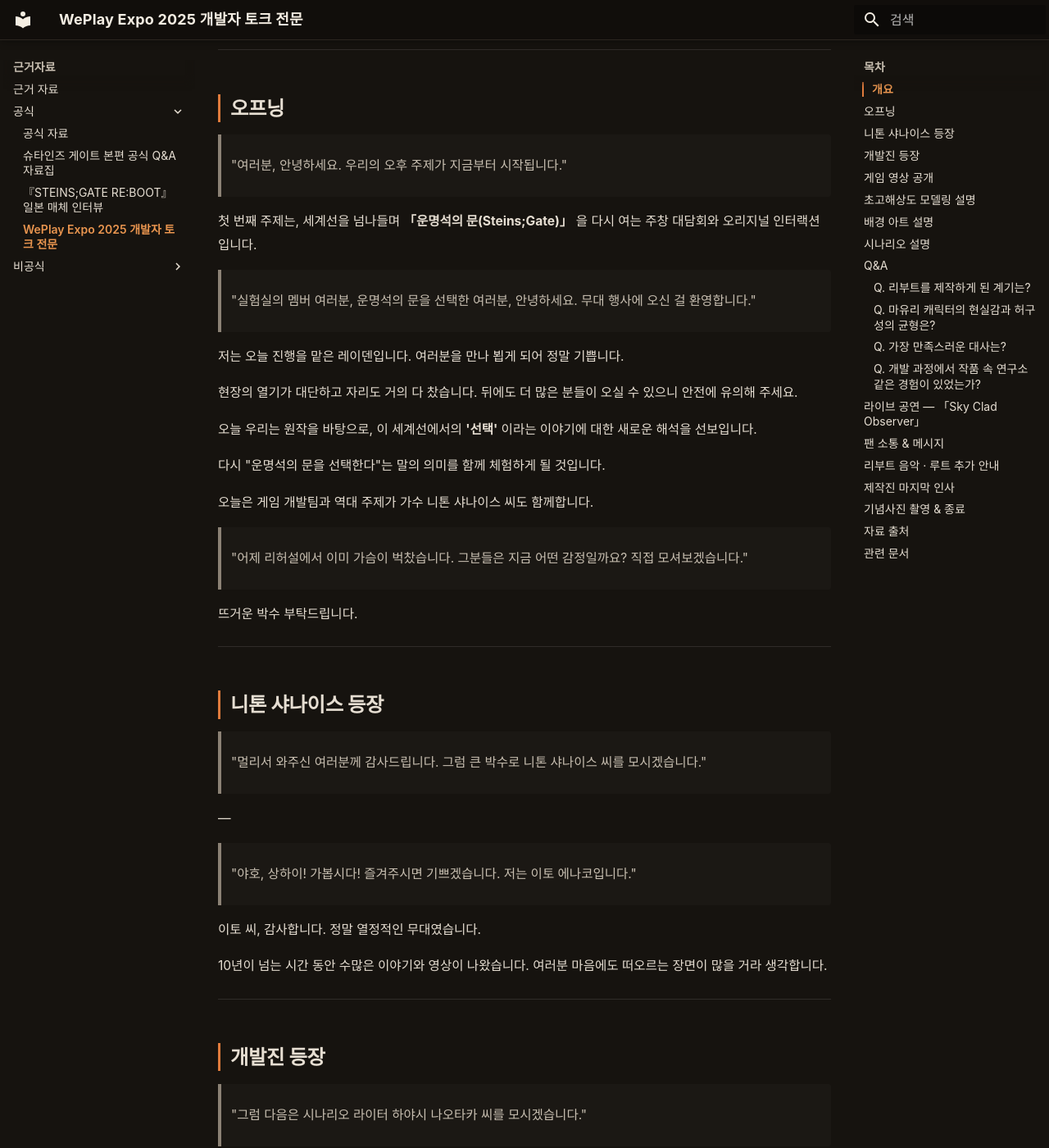
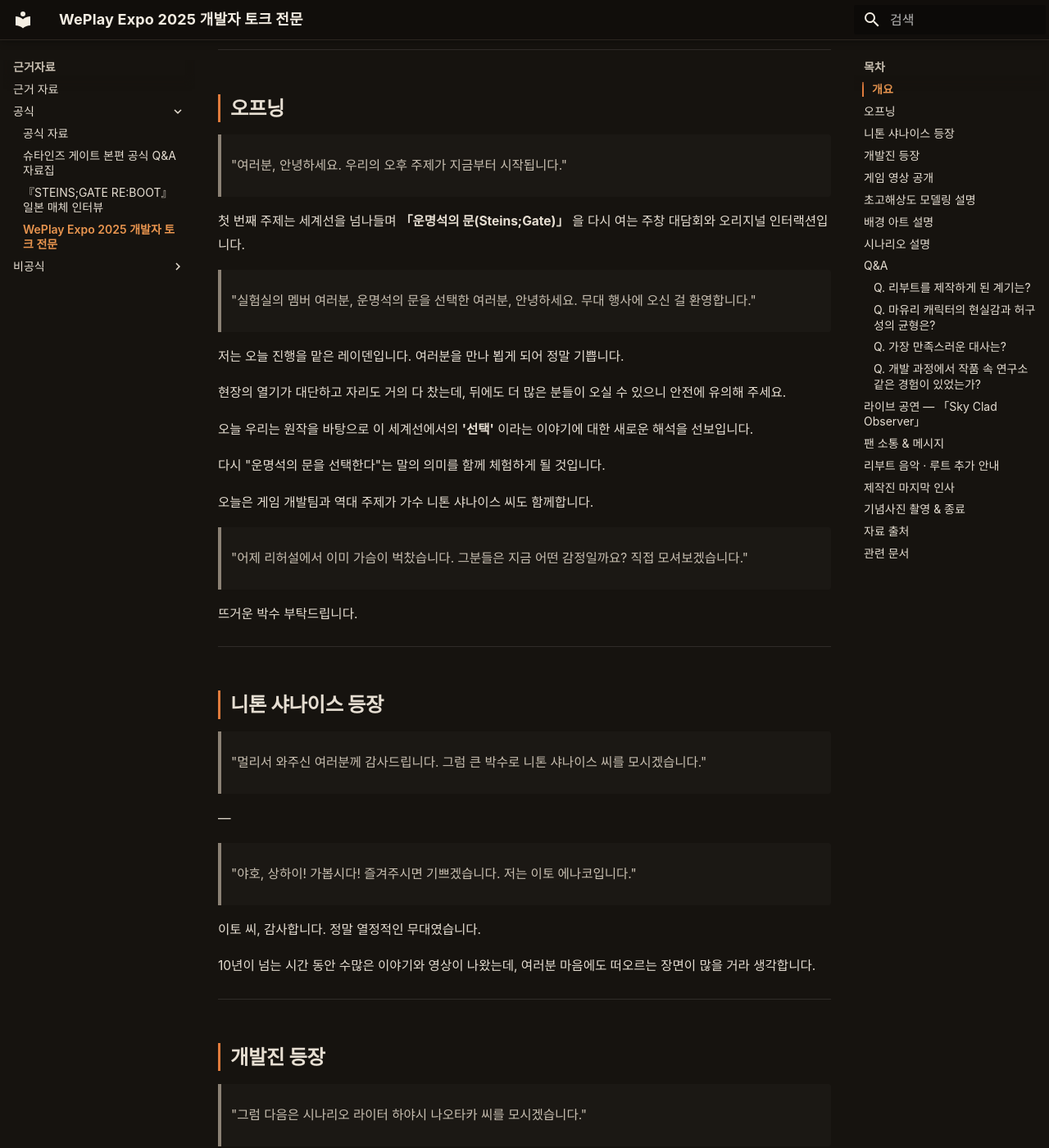
Before and after one commit to sgwiki/sgwiki.github.io, an MkDocs documentation site: the page built from wiki/근거자료/공식/weplay-expo-2025.md, in a window 1280 px wide and 1400 px high, scrolled down 447 px. Shown: the whole window at 82% size. Built offline with MkDocs 1.6.1 and Material for MkDocs 9.7.7, drawn with Linux system fonts in a browser that asks for light colours; some web fonts are replaced; some of the changed text lies outside the part shown.

Commit message:
chore(wiki): 근거자료/공식/weplay-expo-2025 정비 — frontmatter 보강(title·category(근거자료/공식)·spoiler(none) 추가, 품질 감사 check 1 fail 해소)·humanize 11건(연결어미 뒤 쉼표 6·주어 뒤 쉼표 1·단문 복문화 4, 모두 비인용 서술문)·인용 블록 58줄·수치(9600px·160cm·15년·2025년)·스포일러·링크(내부 3·외부 1) 불변
Co-Authored-By: Claude Opus 4.6 <noreply@anthropic.com>

```diff
--- a/wiki/근거자료/공식/weplay-expo-2025.md
+++ b/wiki/근거자료/공식/weplay-expo-2025.md
@@ -17,7 +20,7 @@ description: "2025년 WePlay Expo에서 진행된 「슈타인즈 게이트 리
 > "여러분, 안녕하세요.
 > 우리의 오후 주제가 지금부터 시작됩니다."
 
-첫 번째 주제는, 세계선을 넘나들며
+첫 번째 주제는 세계선을 넘나들며
 **「운명석의 문(Steins;Gate)」** 을 다시 여는 주창 대담회와 오리지널 인터랙션입니다.
 
 > "실험실의 멤버 여러분,
@@ -27,10 +30,9 @@ description: "2025년 WePlay Expo에서 진행된 「슈타인즈 게이트 리
 저는 오늘 진행을 맡은 레이덴입니다.
 여러분을 만나 뵙게 되어 정말 기쁩니다.
 
-현장의 열기가 대단하고 자리도 거의 다 찼습니다.
-뒤에도 더 많은 분들이 오실 수 있으니 안전에 유의해 주세요.
+현장의 열기가 대단하고 자리도 거의 다 찼는데, 뒤에도 더 많은 분들이 오실 수 있으니 안전에 유의해 주세요.
 
-오늘 우리는 원작을 바탕으로,
+오늘 우리는 원작을 바탕으로
 이 세계선에서의 **'선택'** 이라는 이야기에 대한 새로운 해석을 선보입니다.
 
 다시 "운명석의 문을 선택한다"는 말의 의미를 함께 체험하게 될 것입니다.
@@ -55,11 +57,9 @@ description: "2025년 WePlay Expo에서 진행된 「슈타인즈 게이트 리
 > 가봅시다! 즐겨주시면 기쁘겠습니다.
 > 저는 이토 에나코입니다."
 
-이토 씨, 감사합니다.
-정말 열정적인 무대였습니다.
+이토 씨, 감사합니다. 정말 열정적인 무대였습니다.
 
-10년이 넘는 시간 동안 수많은 이야기와 영상이 나왔습니다.
-여러분 마음에도 떠오르는 장면이 많을 거라 생각합니다.
+10년이 넘는 시간 동안 수많은 이야기와 영상이 나왔는데, 여러분 마음에도 떠오르는 장면이 많을 거라 생각합니다.
 
 ---
 
@@ -74,8 +74,7 @@ description: "2025년 WePlay Expo에서 진행된 「슈타인즈 게이트 리
 > "저는 마츠바라입니다.
 > 중국 팬 여러분을 만나기 위해 오게 되었습니다. 감사합니다."
 
-두 분 모두 먼 길 와주셔서 감사합니다.
-지금부터 본격적인 콘텐츠 소개를 시작하겠습니다.
+두 분 모두 먼 길 와주셔서 감사합니다. 지금부터 본격적인 콘텐츠 소개를 시작하겠습니다.
 
 ---
 
@@ -94,7 +93,7 @@ description: "2025년 WePlay Expo에서 진행된 「슈타인즈 게이트 리
 > 해상도는 9600px, 현재 게임기에서도 표현하기 어려울 정도의 초고해상도입니다.
 > 정말 극도로 정교하게 그려져 있습니다."
 
-실제 게임에서는 축소되어 표시되지만,
+실제 게임에서는 축소되어 표시되지만
 원화 자체는 훨씬 큰 사이즈이기 때문에 섬세함이 압도적입니다.
 
 > "크리스를 키 160cm로 가정하면
@@ -133,7 +132,7 @@ description: "2025년 WePlay Expo에서 진행된 「슈타인즈 게이트 리
 > "새로운 포맷으로 다시 만들어보고 싶다는 생각이 있었습니다.
 > 그래서 리부트가 기획됐습니다."
 
-원래는 2025년 발매 예정이었지만,
+원래는 2025년 발매 예정이었지만
 스태프들의 열정이 너무 커졌습니다.
 
 > "여기도 그리고 싶다."
@@ -142,7 +141,7 @@ description: "2025년 WePlay Expo에서 진행된 「슈타인즈 게이트 리
 
 이런 요구가 계속 늘어났습니다.
 
-그래서 일정은 늘어났지만,
+그래서 일정은 늘어났지만
 완성도는 놀라울 정도로 올라갔습니다.
 
 ---
@@ -151,7 +150,7 @@ description: "2025년 WePlay Expo에서 진행된 「슈타인즈 게이트 리
 
 > "그 간극 자체가 캐릭터의 매력이 되었습니다."
 
-15년 전 녹음 당시에는 성우 이마이 씨가 대사 이해에 어려움을 겪었지만,
+15년 전 녹음 당시에는 성우 이마이 씨가 대사 이해에 어려움을 겪었지만
 이번 리부트 녹음에서는 완전히 이해한 상태라 매우 자연스럽고 매끄럽게 녹음했습니다.
 
 ---
```
Also changed, not shown: other parts of wiki/근거자료/공식/weplay-expo-2025.md (+3 -0 lines).
